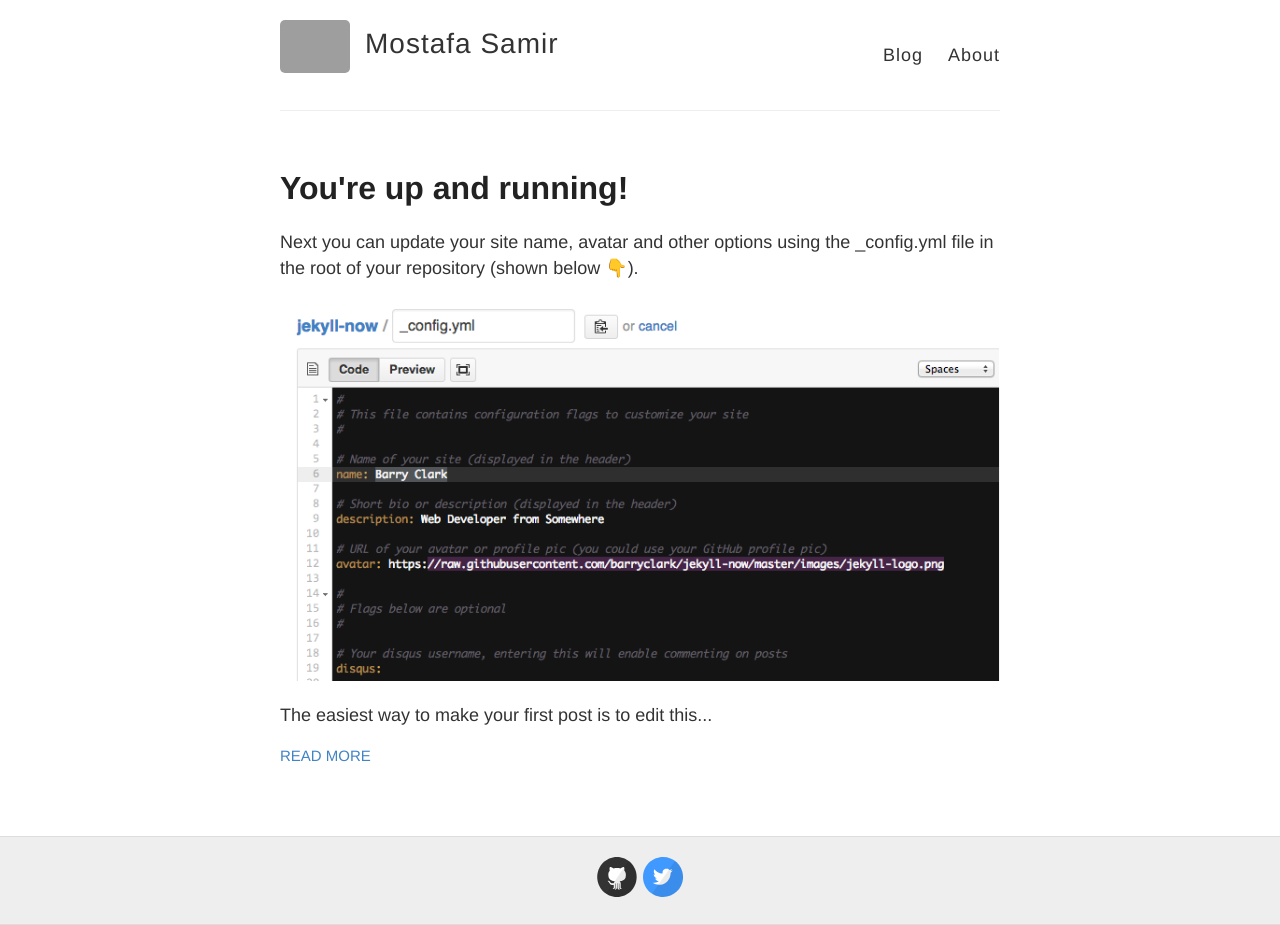
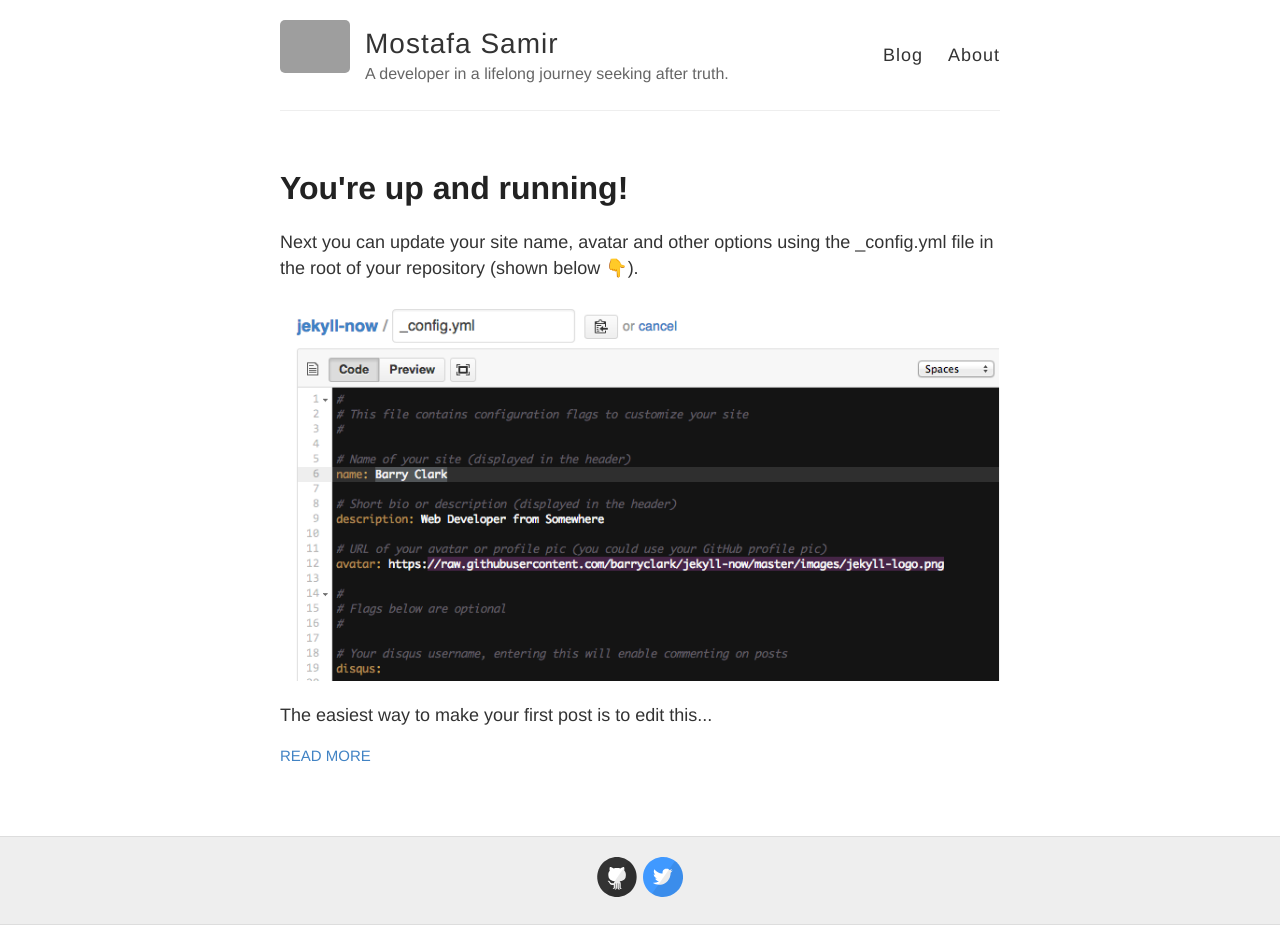
Before and after one commit to Mostafa-Samir/Mostafa-Samir.github.io, a Jekyll site: the page built from index.html, in a window 1280 px wide. Built offline with Jekyll 4.4.1, drawn with Linux system fonts in a browser that asks for light colours; emoji names are drawn with the system emoji font; grey boxes are pictures that could not be loaded.

Commit message:
changed configs

```diff
--- a/_config.yml
+++ b/_config.yml
@@ -6,7 +6,7 @@
 name: Mostafa Samir
 
 # Short bio or description (displayed in the header)
-description:
+description: A developer in a lifelong journey seeking after truth.
 
 # URL of your avatar or profile pic (you could use your GitHub profile pic)
 avatar: https://raw.githubusercontent.com/barryclark/jekyll-now/master/images/jekyll-logo.png
```
